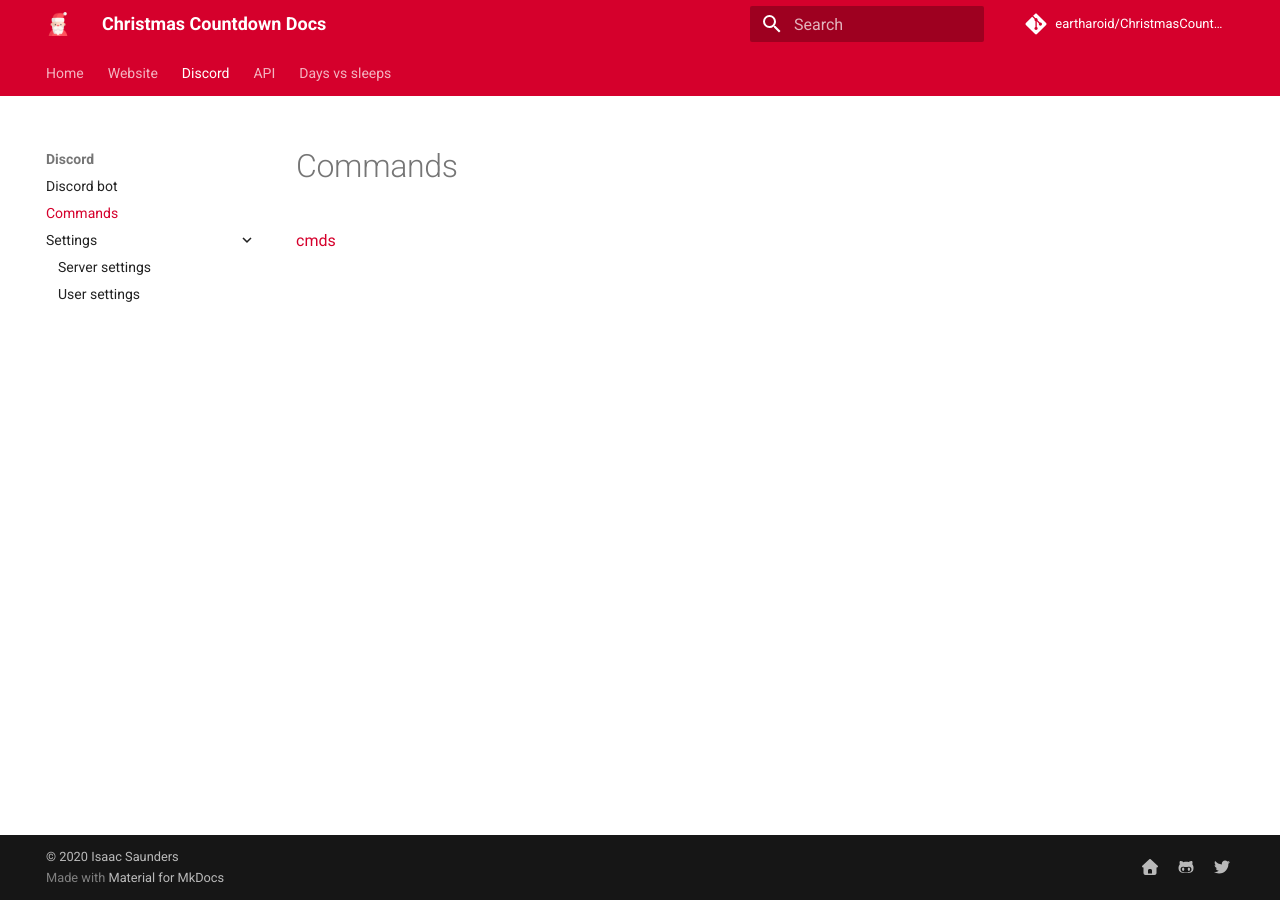
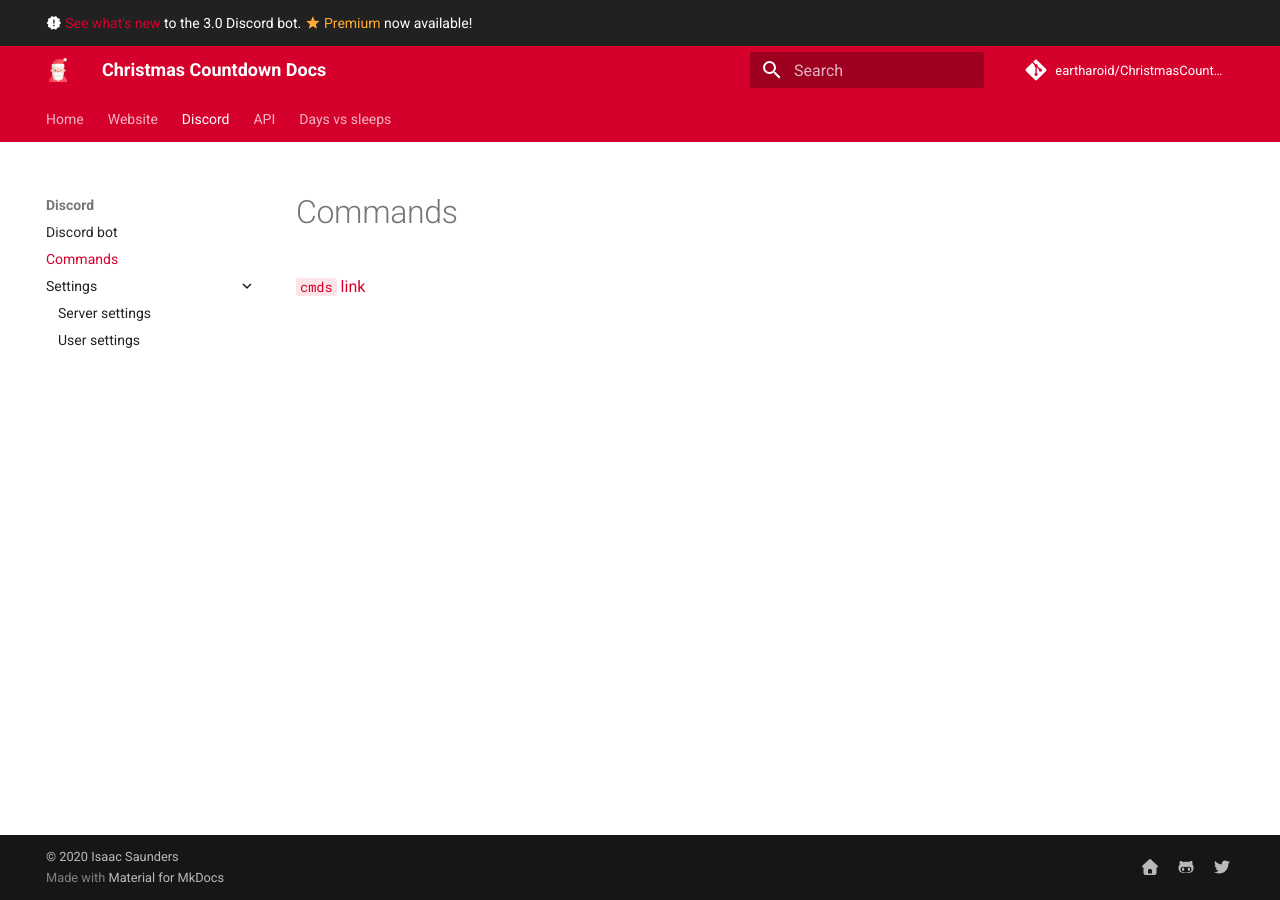
Before and after one commit to christmas-countdown/docs, an MkDocs documentation site: the page built from docs/discord/commands.md, in a window 1280 px wide. Built offline with MkDocs 1.6.1 and Material for MkDocs 9.7.7, drawn with Linux system fonts in a browser that asks for light colours; comment, search, counter and statistics services are not loaded.

Commit message:
:thumbsup:

```diff
--- a/docs/discord/commands.md
+++ b/docs/discord/commands.md
@@ -1,2 +1,2 @@
 # Commands
-[cmds](#commands)
+[`cmds`](#commands) [link](#?)
--- a/docs/stylesheets/extra.css
+++ b/docs/stylesheets/extra.css
@@ -1,13 +1,34 @@
 :root {
-	--md-primary-fg-color:        #D5002C;
-	--md-primary-fg-color--light: #D6A7B0;
-	--md-primary-fg-color--dark:  #8F001D;
-}
-
-[data-md-color-scheme="custom"] {
 	--md-primary-fg-color:        #D5002C;
 	--md-primary-fg-color--light: #D6A7B0;
 	--md-primary-fg-color--dark:  #8F001D;
 
 	--md-accent-fg-color:        #8F001D;
 }
+
+/* [data-md-color-scheme="custom"] {
+} */
+
+a code {
+	color: var(--md-primary-fg-color) !important;
+	background-color: rgba(213, 0, 44, 0.1) !important;
+	transition: color 125ms;
+	transition: background-color 125ms
+}
+
+a code:hover {
+	/* ONLY WORKS ON SLATE THEME
+	color: #81E8ED !important;
+	background-color: rgba(129, 232, 237, 0.1) !important; */
+	color: var(--md-primary-fg-color--dark) !important;
+}
+
+.md-announce {
+	background-color: var(--md-primary-fg-color--dark) !important;
+	color: white;
+}
+
+.md-announce a, .md-announce a:hover {
+	color: white !important;
+	text-decoration: underline;
+}
--- a/mkdocs.yml
+++ b/mkdocs.yml
@@ -23,7 +23,7 @@
   custom_dir: overrides/
 
   palette:
-    scheme: custom
+    scheme: default
     primary: primary
     accent: primary
 
--- a/overrides/announce.html
+++ b/overrides/announce.html
@@ -1,26 +1,6 @@
-{% block announce %}
-<span class="twemoji">
-	{% set icon = "material/alert-decagram" %}
-	{% include ".icons/" ~ icon ~ ".svg" %}
-	</span>
-	8.0 has been released! Check out the <a href="{{ 'about/releases/8.0/#8.0' | url }}">Release Notes</a> for more information and migration tips.
-	<br>
-	<a href="{{ 'about/contributing/#become-a-sponsor' | url }}">Sponsorship</a>
-	is now available!
-	<span class="twemoji heart-throb">
-	  {% set icon = "octicons/heart-fill-16" %}
-	  {% include ".icons/" ~ icon ~ ".svg" %}
-	</span>
-{% endblock %}
-<span class="twemoji">
-	{% set icon = "material/alert-decagram" %}
-	{% include ".icons/" ~ icon ~ ".svg" %}
-	</span>
-	8.0 has been released! Check out the <a href="{{ 'about/releases/8.0/#8.0' | url }}">Release Notes</a> for more information and migration tips.
-	<br>
-	<a href="{{ 'about/contributing/#become-a-sponsor' | url }}">Sponsorship</a>
-	is now available!
-	<span class="twemoji heart-throb">
-	  {% set icon = "octicons/heart-fill-16" %}
-	  {% include ".icons/" ~ icon ~ ".svg" %}
-	</span>
+<span class="twemoji">{% include ".icons/material/alert-decagram.svg" %}</span>
+<a href="/discord/changelog">See what's new</a> to the 3.0 Discord bot.
+
+
+<a href="https://www.christmascountdown.live/donate" style="color:#FFAC33 !important;">
+	<span class="twemoji">{% include ".icons/material/star.svg" %}</span> Premium</a> now available!
--- /dev/null
+++ b/overrides/main.html
@@ -0,0 +1,2 @@
+{% extends "base.html" %}
+{% block announce %}{% include "announce.html" ignore missing %}{% endblock %}
```
